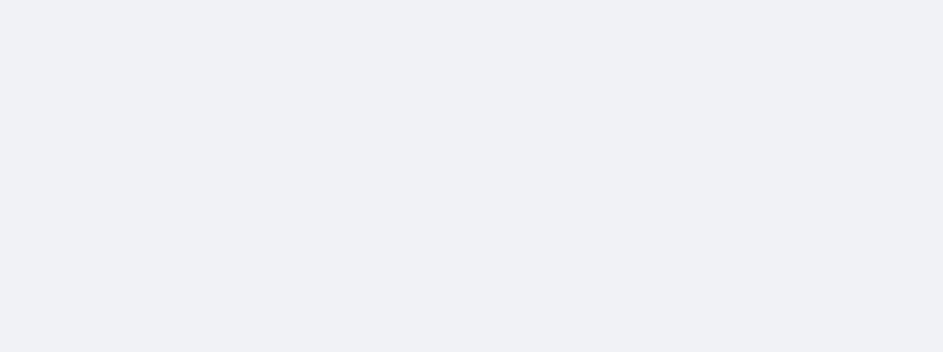
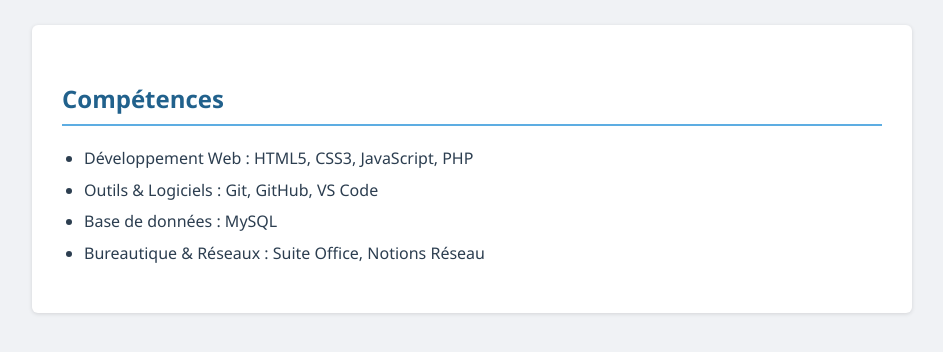
Before and after one commit to vinceaguegue59-hub/mon-cv, a plain HTML site: page index.html in a window 1280 px wide. Shown: the whole page, without its empty margins (168-1111 px from the left). Drawn offline with Linux system fonts and the light colour scheme.

Commit message:
mise en place de la section competences

```diff
--- a/index.html
+++ b/index.html
@@ -7,6 +7,16 @@
     <link rel="stylesheet" href="style.css">
 </head>
 <body>
-
+    <div class="container">
+        <section id="competences">
+            <h2>Compétences</h2>
+            <ul>
+                <li>Développement Web : HTML5, CSS3, JavaScript, PHP</li>
+                <li>Outils & Logiciels : Git, GitHub, VS Code</li>
+                <li>Base de données : MySQL</li>
+                <li>Bureautique & Réseaux : Suite Office, Notions Réseau</li>
+            </ul>
+        </section>
+    </div>
 </body>
 </html>
```
